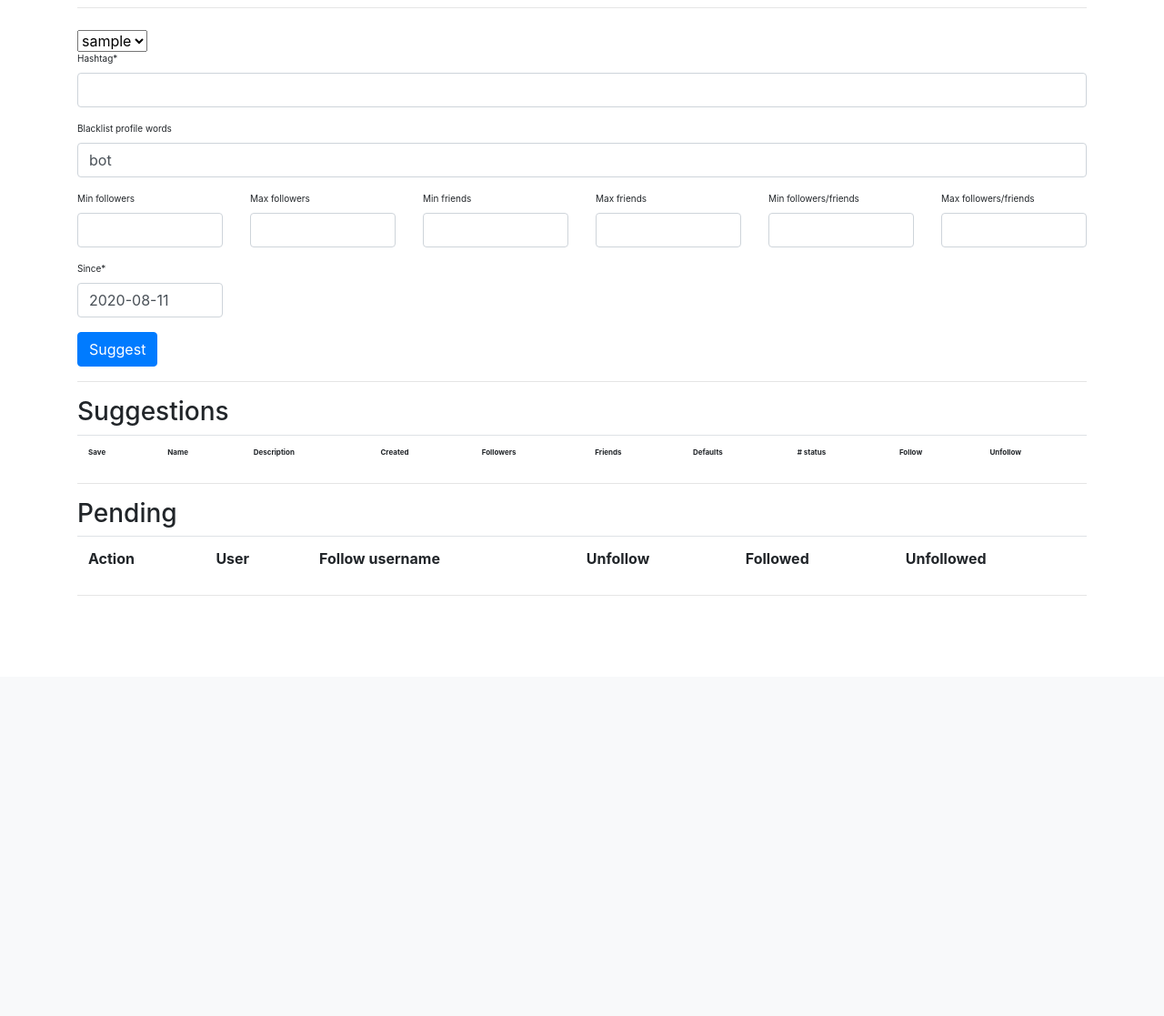
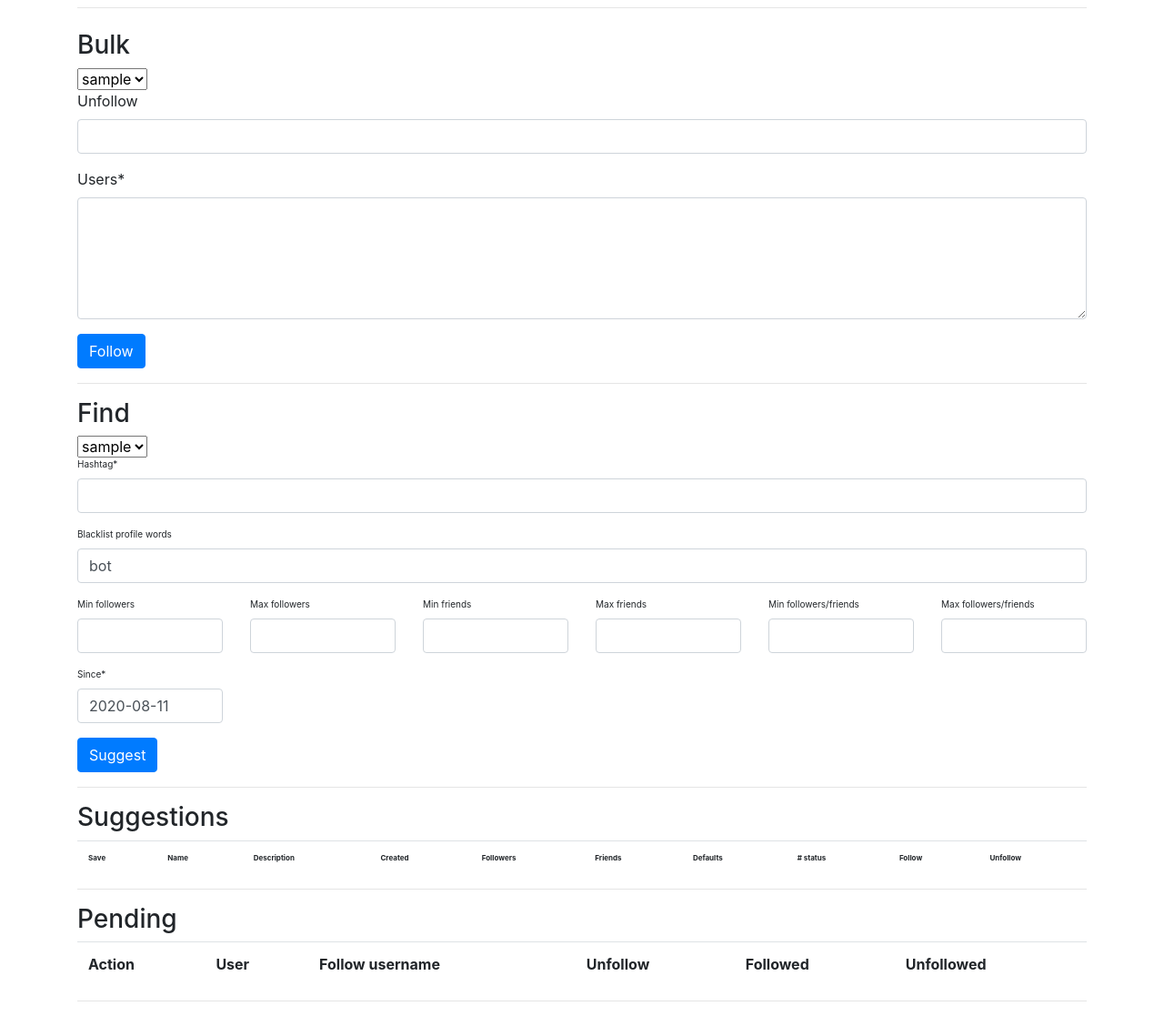
Before and after one commit to breeko/social-manager, a Django app: page /twitter/follow in a window 1280 px wide. Shown: the part 56-1173 px from the top of the page at 91% size. Before the commit the page ends 711 px from the top, so only its background shows below. Run offline with Django 3.2, Linux system fonts and the light colour scheme; tables that the repository leaves empty hold one stand-in row (values such as "Sample post"); lists and menus that the app fills with data are empty; some libraries are stand-ins or nearby versions.

Commit message:
bulk follow

```diff
--- a/twitter/templates/follow/index.html
+++ b/twitter/templates/follow/index.html
@@ -7,6 +7,19 @@
 {{ follow_form.media }}
 
 {% block content %}
+  <h3>Bulk</h3>
+  <form action="{% url 'twitter:bulk_follow' %}" method="post">
+    <select name="bulk_username">
+      {% for u in usernames %}
+        <option value="{{u}}">{{u}}</option>
+      {% endfor %}
+    </select>
+    {% csrf_token %}
+    {{ bulk_form|crispy }}
+    <button type="submit" class="btn btn-primary" name="follow">Follow</button>
+  </form>
+  <hr/>
+  <h3>Find</h3>
   <form class="form-horizontal" action="{% url 'twitter:follow' %}" method="post">
     {% csrf_token %}
     <select name="username">
@@ -82,12 +95,16 @@
           <td>{{ s.statuses_count }}</td>
           <td>
             {% with "follow:"|addstr:s.screen_name as name %}
-              <input name="{{name}}" value="{{follow_date}}">
+              {% with follow_date|randomize_time as time %}
+                <input name="{{name}}" value="{{time}}">
+              {% endwith %}
             {% endwith %}
           </td>
           <td>
             {% with "unfollow:"|addstr:s.screen_name as name %}
-              <input name="{{name}}" value="{{unfollow_date}}">
+              {% with unfollow_date|randomize_time as time %}
+                <input name="{{name}}" value="{{time}}">
+              {% endwith %}
             {% endwith %}
           </td>
         </tr>
@@ -107,7 +124,7 @@
       {% for p in pending %}
         <tr>
           <td>
-            <a class="btn btn-danger btn-sm" href="{% url 'twitter:delete_follow' p.id%}">🗑️</a>
+            <a class="btn btn-sm" href="{% url 'twitter:delete_follow' p.id%}">🗑️</a>
           </td>
           <td>{{ p.user }}</td>
           <td>{{ p.username }}</td>
--- a/twitter/urls.py
+++ b/twitter/urls.py
@@ -10,6 +10,7 @@
     path('generate', generate, name='generate'),
     path('follow', follow, name='follow'),
     path('news', news, name='news'),
+    path(r'tweet/bulk_follow', bulk_follow, name='bulk_follow'),
     path(r'tweet/delete_follow/(?P<pk>[0-9]+)', delete_follow, name='delete_follow'),
     path(r'tweet/delete/(?P<pk>[0-9]+)', delete_tweet, name='delete_tweet'),
     path(r'tweet/edit/(?P<tweet_id>[0-9]+)', edit_tweet, name='edit_tweet'),
--- /dev/null
+++ b/twitter/utils/date_utils.py
@@ -0,0 +1,12 @@
+""" date_utils.py """
+from datetime import datetime
+
+DATE_FORMAT = "%Y-%m-%d %H:%M"
+
+def format_date(date: datetime = datetime.now()) -> str:
+  """ converts a date to a string, defaults to now """
+  return date.strftime(DATE_FORMAT)
+
+def read_date(date: str) -> 'datetime':
+  """ Converts a string to a date """
+  return datetime.strptime(date, DATE_FORMAT)
--- a/twitter/utils/twitter_utils.py
+++ b/twitter/utils/twitter_utils.py
@@ -87,12 +87,13 @@
   api = get_api(user)
   suggestions = []
   seen = set()
+  max_iters = 5000
 
   for tweet in tweepy.Cursor(api.search, q=hashtag, lang="en", since=since).items():
     if tweet.user.screen_name not in seen and valid_user(tweet.user):
       suggestions.append(tweet.user)
     seen.add(tweet.user.screen_name)
-    if len(suggestions) >= max_suggestions:
+    if len(suggestions) >= max_suggestions or len(seen) > max_iters:
       break
 
   return suggestions
--- a/twitter/views/edit.py
+++ b/twitter/views/edit.py
@@ -5,7 +5,7 @@
 from django.template import loader
 from django.urls import reverse
 
-from ..models import Tweet
+from twitter.models import Tweet
 
 
 def edit_tweet(request, tweet_id: int):
--- a/twitter/views/follow.py
+++ b/twitter/views/follow.py
@@ -2,21 +2,28 @@
 from datetime import datetime, timedelta
 
 from django import forms
+from django.db.utils import IntegrityError
 from django.http import HttpResponse, HttpResponseRedirect
 from django.template import loader
 from django.urls import reverse
 
 from twitter.models import Follow, User
 from twitter.settings import settings
-from django.db.utils import IntegrityError
+from twitter.utils.date_utils import format_date, read_date
+from twitter.utils.twitter_utils import create_valid_user, get_suggestions
+from random import random
 
-from ..utils.twitter_utils import create_valid_user, get_suggestions
+def get_unfollow_date():
+  if settings.follow.unfollow_default_days is None:
+    return None
+  return format_date(datetime.now() + timedelta(days=settings.follow.unfollow_default_days))
 
 def follow(request):
   """ form to generate follows """
   template = loader.get_template('follow/index.html')
   usernames = [u.username for u in User.objects.all()]
 
+  bulk_form = BulkFollowForm(initial=BulkFollowFormDefaults)
   follow_form = FollowTweetForm(initial=FollowTweetFormDefaults)
 
   suggestions = []
@@ -57,13 +64,11 @@
           # user has already been followed or queued to be followed
           continue
 
-  now = datetime.now()
-  follow_date = now.strftime("%Y-%m-%d %H:%M")
-  unfollow_date = None if settings.follow.unfollow_default_days is None else \
-    (now + timedelta(days=settings.follow.unfollow_default_days)).strftime("%Y-%m-%d %H:%M")
-
+  follow_date = format_date()
+  unfollow_date = get_unfollow_date()
   pending = Follow.objects.filter(unfollowed__isnull=True)
   context = {
+    'bulk_form': bulk_form,
     'follow_form': follow_form,
     'title': "Follow",
     'suggestions': suggestions,
@@ -73,6 +78,14 @@
     'pending': pending
   }
   return HttpResponse(template.render(context, request))
+
+class BulkFollowForm(forms.Form):
+  unfollow = forms.DateField(label="Unfollow", required=False)
+  users = forms.CharField(label="Users", widget=forms.Textarea(attrs={"rows": 5, "cols": 20}))
+
+BulkFollowFormDefaults = {
+  "unfollow": get_unfollow_date()
+}
 
 class FollowTweetForm(forms.Form):
   hashtag = forms.CharField(label="Hashtag", required=True)
@@ -90,6 +103,18 @@
   "blacklist": settings.follow.default_blacklist
 }
 
+def bulk_follow(request):
+  if request.method == 'POST':
+    username = request.POST.get('bulk_username')
+    user = User.objects.get(username=username)
+    unfollow = request.POST.get('unfollow')
+    for u in request.POST.get('users').split("\n"):
+      to_follow = u.strip()
+      unfollow_random = read_date(unfollow) + timedelta(hours=random())
+      follow_random = datetime.now() + timedelta(hours=random())
+      Follow(username=to_follow, user=user, follow=follow_random, unfollow=unfollow_random).save()
+  return HttpResponseRedirect(reverse('twitter:follow'))
+
 def delete_follow(request, pk: int):
   """ Deletes a given follow id """
   to_delete = Follow.objects.get(id=pk)
--- a/twitter/views/manage.py
+++ b/twitter/views/manage.py
@@ -3,9 +3,9 @@
 from django.template import loader
 from django.urls import reverse
 
+from twitter.models import Tweet
 from twitter.settings import settings
 
-from ..models import Tweet
 
 def manage(request):
   """ view for twitter/manage """
--- a/twitter/views/settings.py
+++ b/twitter/views/settings.py
@@ -5,8 +5,8 @@
 from django.http import HttpResponse
 from django.template import loader
 
-from ..models import Tweet
-
+from twitter.models import Tweet
+from twitter.utils.date_utils import format_date
 
 def index(request):
   """ view for settings """
@@ -15,7 +15,7 @@
     form = NewTweetForm(request.POST)
     if form.is_valid():
       form.save(commit=True)
-  form = NewTweetForm(initial={'scheduled': datetime.now().strftime("%Y-%m-%d %H:%M")})
+  form = NewTweetForm(initial={'scheduled': format_date()})
 
   context = {
     'form': form,
--- a/twitter/views/users.py
+++ b/twitter/views/users.py
@@ -5,7 +5,7 @@
 from django.shortcuts import render
 from django.template import loader
 
-from ..models import User
+from twitter.models import User
 
 
 def users(request):
```
Also changed, not shown: twitter/templatetags/twitter_extras.py (+19 -1 lines), twitter/views/create.py (+3 -4 lines), twitter/views/generate.py (+4 -4 lines), twitter/views/news.py (+4 -3 lines), twitter/templatetags/__init__.py (added).
